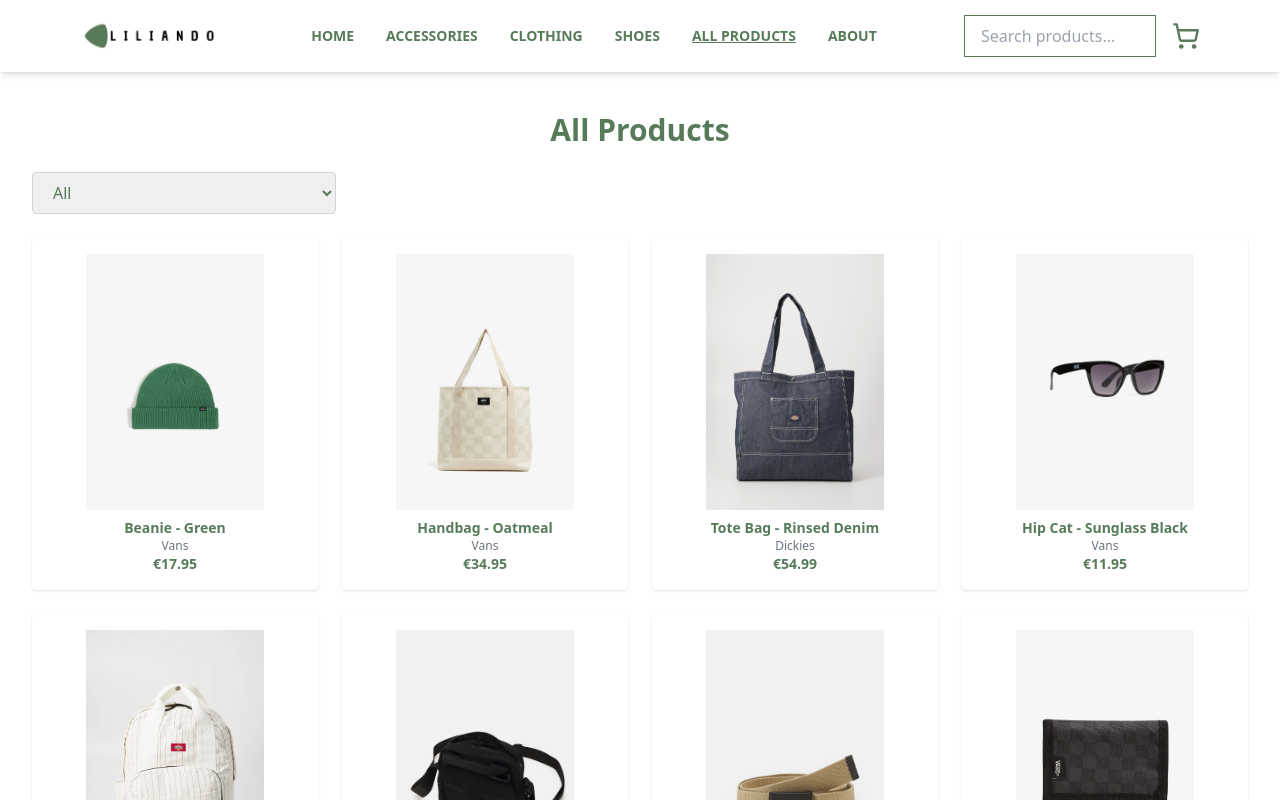
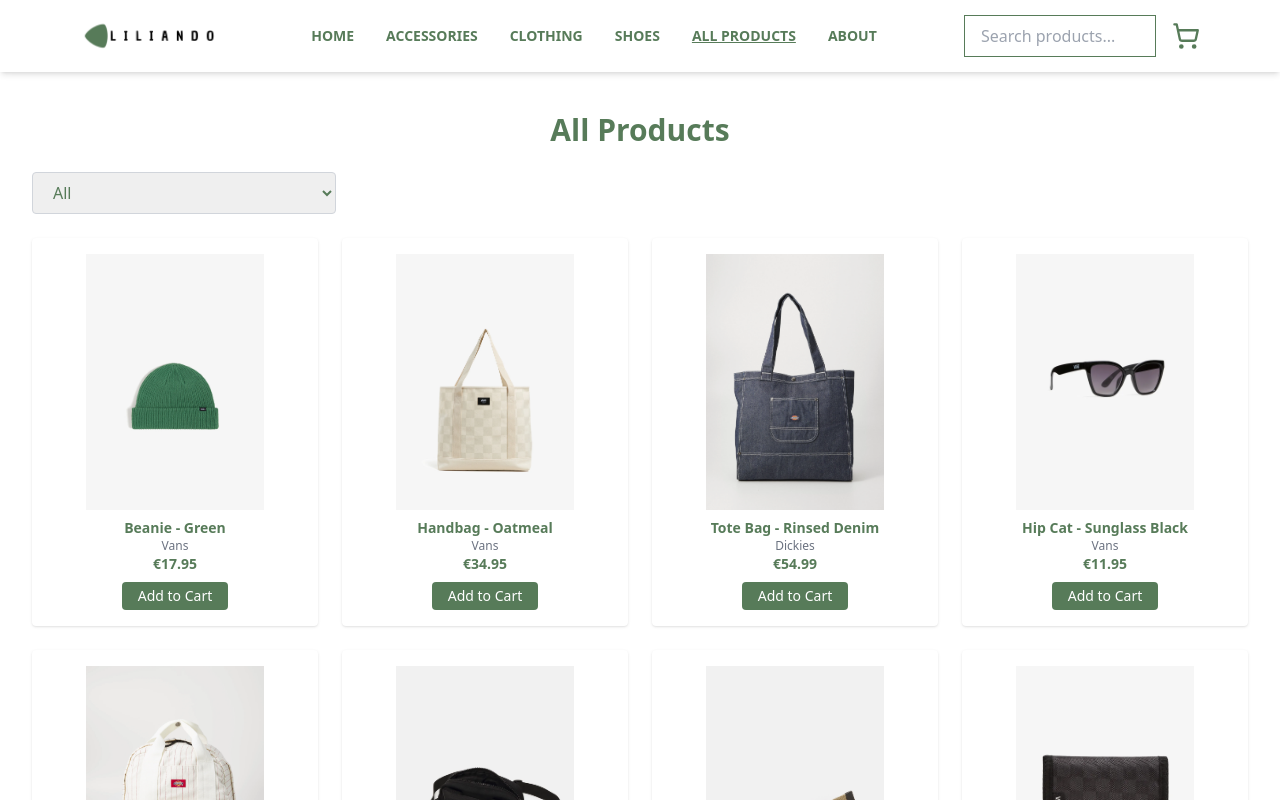
Before and after one commit to Lilian-CR/liliando_ecommerce, a React (Vite) app: page /products in a window 1280 px wide. Shown: the top 800 px of the page. Built offline with nearby package versions, Linux system fonts and the light colour scheme.

Commit message:
Update Products.jsx

```diff
--- a/src/pages/Products.jsx
+++ b/src/pages/Products.jsx
@@ -3,7 +3,7 @@
 import products from "../data/products";
 import ProductCard from "../components/ProductCard";
 
-function Products() {
+function Products({ onAddToCart }) {
   const navigate = useNavigate();
   const [searchParams] = useSearchParams();
   const [searchTerm, setSearchTerm] = useState("");
@@ -65,6 +65,7 @@
                 name={product.name}
                 price={product.price}
                 brand={product.brand}
+                onAddToCart={() => onAddToCart(product)}
               />
             </div>
           ))}
```
